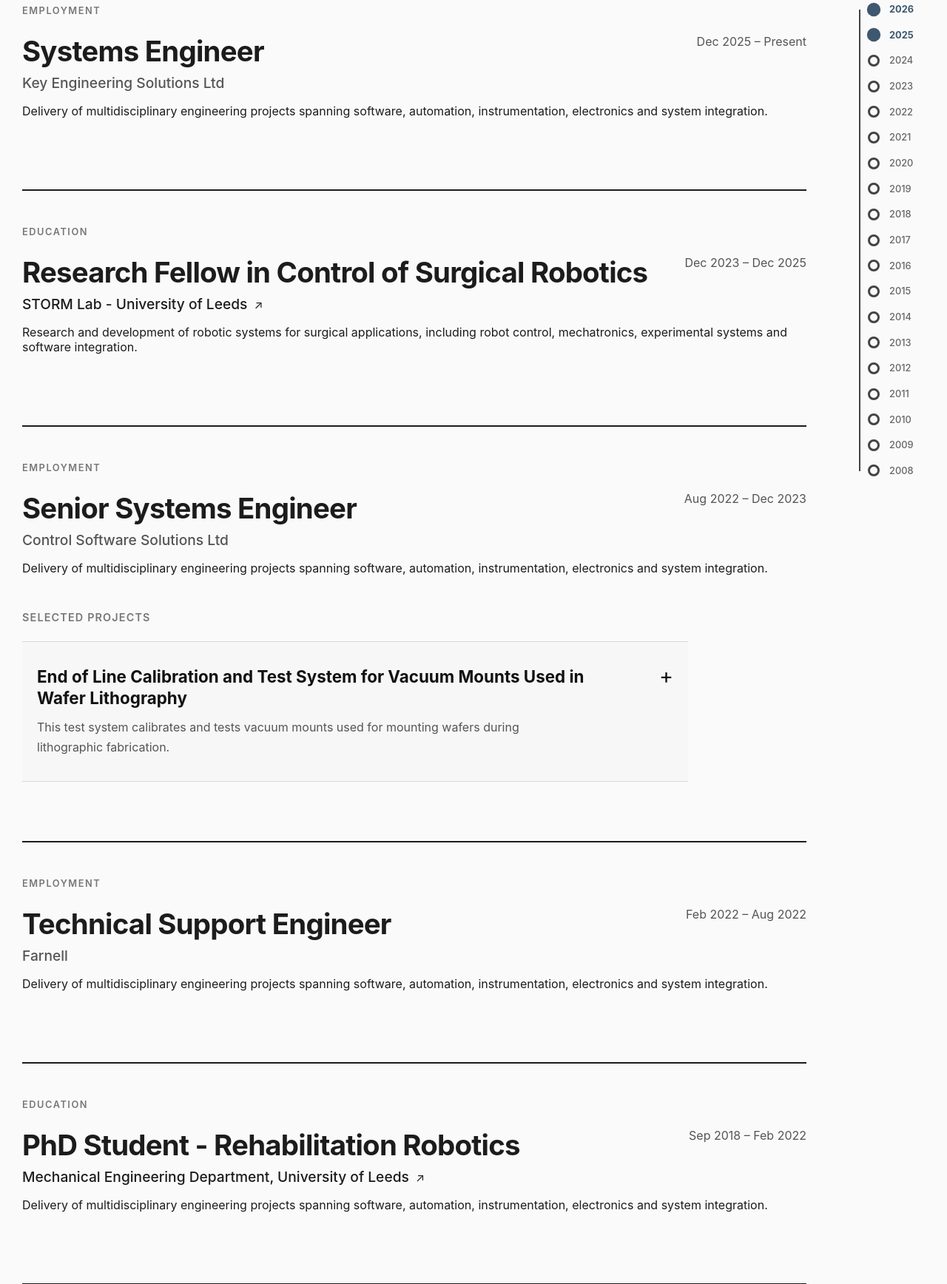
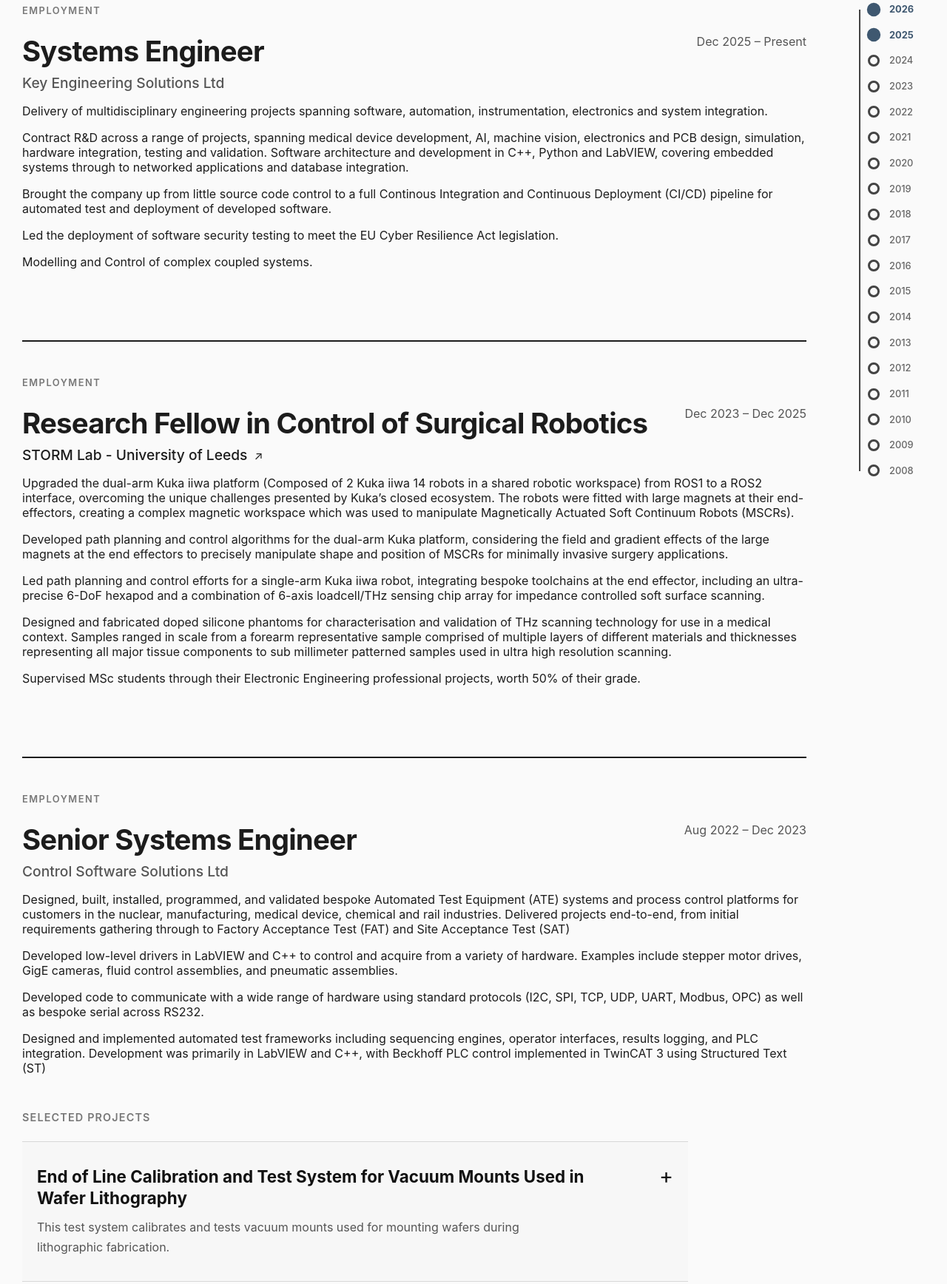
Before and after one commit to adammetcalf/adammetcalf.github.io, an Astro site: page /cv in a window 1280 px wide. Shown: the part 531-2267 px from the top of the page at 74% size. Built offline with nearby package versions, Linux system fonts and the light colour scheme; Astro itself is replaced by a stand-in of ours.

Commit message:
started fleshing out the content

```diff
--- a/src/data/experience.ts
+++ b/src/data/experience.ts
@@ -34,8 +34,17 @@ export const experience: Experience[] = [
 
     type: "Employment",
 
-    summary:
+    summary: [
       "Delivery of multidisciplinary engineering projects spanning software, automation, instrumentation, electronics and system integration.",
+
+      "Contract R&D across a range of projects, spanning medical device development, AI, machine vision, electronics and PCB design, simulation, hardware integration, testing and validation. Software architecture and development in C++, Python and LabVIEW, covering embedded systems through to networked applications and database integration.",
+
+      "Brought the company up from little source code control to a full Continous Integration and Continuous Deployment (CI/CD) pipeline for automated test and deployment of developed software.",
+
+      "Led the deployment of software security testing to meet the EU Cyber Resilience Act legislation.",
+
+      "Modelling and Control of complex coupled systems.",
+    ],
   },
 
   {
@@ -48,12 +57,22 @@ export const experience: Experience[] = [
     startDate: "Dec 2023",
     endDate: "Dec 2025",
 
-    type: "Education",
+    type: "Employment",
 
     website: "https://stormlabuk.com/",
 
-    summary:
-      "Research and development of robotic systems for surgical applications, including robot control, mechatronics, experimental systems and software integration.",
+    summary: [
+    "Upgraded the dual-arm Kuka iiwa platform (Composed of 2 Kuka iiwa 14 robots in a shared robotic workspace) from ROS1 to a ROS2 interface, overcoming the unique challenges presented by Kuka’s closed ecosystem. The robots were fitted with large magnets at their end-effectors, creating a complex magnetic workspace which was used to manipulate Magnetically Actuated Soft Continuum Robots (MSCRs).",
+
+    "Developed path planning and control algorithms for the dual-arm Kuka platform, considering the field and gradient effects of the large magnets at the end effectors to precisely manipulate shape and position of MSCRs for minimally invasive surgery applications.",
+
+    "Led path planning and control efforts for a single-arm Kuka iiwa robot, integrating bespoke toolchains at the end effector, including an ultra-precise 6-DoF hexapod and a combination of 6-axis loadcell/THz sensing chip array for impedance controlled soft surface scanning.",
+
+    "Designed and fabricated doped silicone phantoms for characterisation and validation of THz scanning technology for use in a medical context. Samples ranged in scale from a forearm representative sample comprised of multiple layers of different materials and thicknesses representing all major tissue components to sub millimeter patterned samples used in ultra high resolution scanning.",
+
+    "Supervised MSc students through their Electronic Engineering professional projects, worth 50% of their grade.",
+
+    ],
   },
 
   {
@@ -68,10 +87,19 @@ export const experience: Experience[] = [
 
     type: "Employment",
 
-    summary:
-      "Delivery of multidisciplinary engineering projects spanning software, automation, instrumentation, electronics and system integration.",
+    summary: [
+    "Designed, built, installed, programmed, and validated bespoke Automated Test Equipment (ATE) systems and process control platforms for customers in the nuclear, manufacturing, medical device, chemical and rail industries. Delivered projects end-to-end, from initial requirements gathering through to Factory Acceptance Test (FAT) and Site Acceptance Test (SAT)",
+
+    "Developed low-level drivers in LabVIEW and C++ to control and acquire from a variety of hardware. Examples include stepper motor drives, GigE cameras, fluid control assemblies, and pneumatic assemblies.",
+
+    "Developed code to communicate with a wide range of hardware using standard protocols (I2C, SPI, TCP, UDP, UART, Modbus, OPC) as well as bespoke serial across RS232.",
+
+    "Designed and implemented automated test frameworks including sequencing engines, operator interfaces, results logging, and PLC integration. Development was primarily in LabVIEW and C++, with Beckhoff PLC control implemented in TwinCAT 3 using Structured Text (ST)",
+
+    ],
   },
 
+// Farnell
   {
     id: "Farnell",
 
@@ -84,10 +112,15 @@ export const experience: Experience[] = [
 
     type: "Employment",
 
-    summary:
-      "Delivery of multidisciplinary engineering projects spanning software, automation, instrumentation, electronics and system integration.",
+    summary: [
+    "Specified National Instruments data acquisition and control systems to customer requirements, taking into consideration any need to interface with 3rd party hardware and software. This was a difficult operating environment due to the global chip shortages caused by the Covid 19 Pandemic, requiring a dynamic and flexible approach in order to meet customer specifications.",
+
+    "Recommending hardware to customers seeking replacements for obsolete systems.",
+
+    ],
   },
 
+// PhD
   {
     id: "phd-research",
 
@@ -102,10 +135,16 @@ export const experience: Experience[] = [
 
     website: "https://www.rehab45.com//",
 
-    summary:
-      "Delivery of multidisciplinary engineering projects spanning software, automation, instrumentation, electronics and system integration.",
+    summary: [
+    "My research involved designing and implementing a force-responsive low-level control scheme for an assistive robot aimed at aiding the rehabilitation of stroke patients.",
+
+    "I taught on the Design and Manufacture, Vibration and Control, and Computers in Engineering modules at the University of Leeds and at the overseas sister school at Southwest Jiaotong University in China.",
+
+    "I redesigned experiments for the Vibration and Control module to work with lower-cost hardware. Additionally, I developed new experiments for the Computers in Engineering module during the transition from expensive National Instruments (NI) hardware to more affordable Arduino hardware.",
+    ],
   },
 
+  // Internship Uni Leeds
   {
     id: "Engineering-Intern",
 
@@ -119,7 +158,7 @@ export const experience: Experience[] = [
     type: "Employment",
 
     summary:
-      "Delivery of multidisciplinary engineering projects spanning software, automation, instrumentation, electronics and system integration.",
+      "I rewrote and modernised module components for the Computers in Engineering Module taught to 1st year undergraduate students.",
   },
 
   // Part time LabVIEW Developer at Control Software Solutions Ltd - 2017-2018
--- a/src/layouts/Layout.astro
+++ b/src/layouts/Layout.astro
@@ -28,7 +28,7 @@ const {
 
   <body>
     <nav>
-      <a class="name" href="/">Adam Metcalf</a>
+      <a class="name" href="/">Home</a>
 
       <div class="nav-links">
         <a href="/projects">Projects</a>
--- a/src/pages/index.astro
+++ b/src/pages/index.astro
@@ -5,9 +5,9 @@ import Layout from "../layouts/Layout.astro";
 <Layout title="Adam Metcalf">
   <main>
     <section class="hero">
-      <h1>Adam<br />Metcalf</h1>
+      <h1>Adam<br />Metcalf<br />PhD</h1>
 
-      <h2>Robotics · Systems Engineering · Software</h2>
+      <h2>Robotics · Systems Engineering · Automation · Software · Hardware</h2>
 
       <p>
         Engineer and researcher specialising in robotics, control,
@@ -49,7 +49,7 @@ import Layout from "../layouts/Layout.astro";
 
       <div class="about">
         <p>
-          My work sits at the intersection of robotics, software and systems
+          My work sits at the intersection of robotics, software, hardware and systems
           engineering. I have experience developing robotic research
           platforms, industrial control systems, automated test equipment and
           complex multidisciplinary engineering systems.
```
